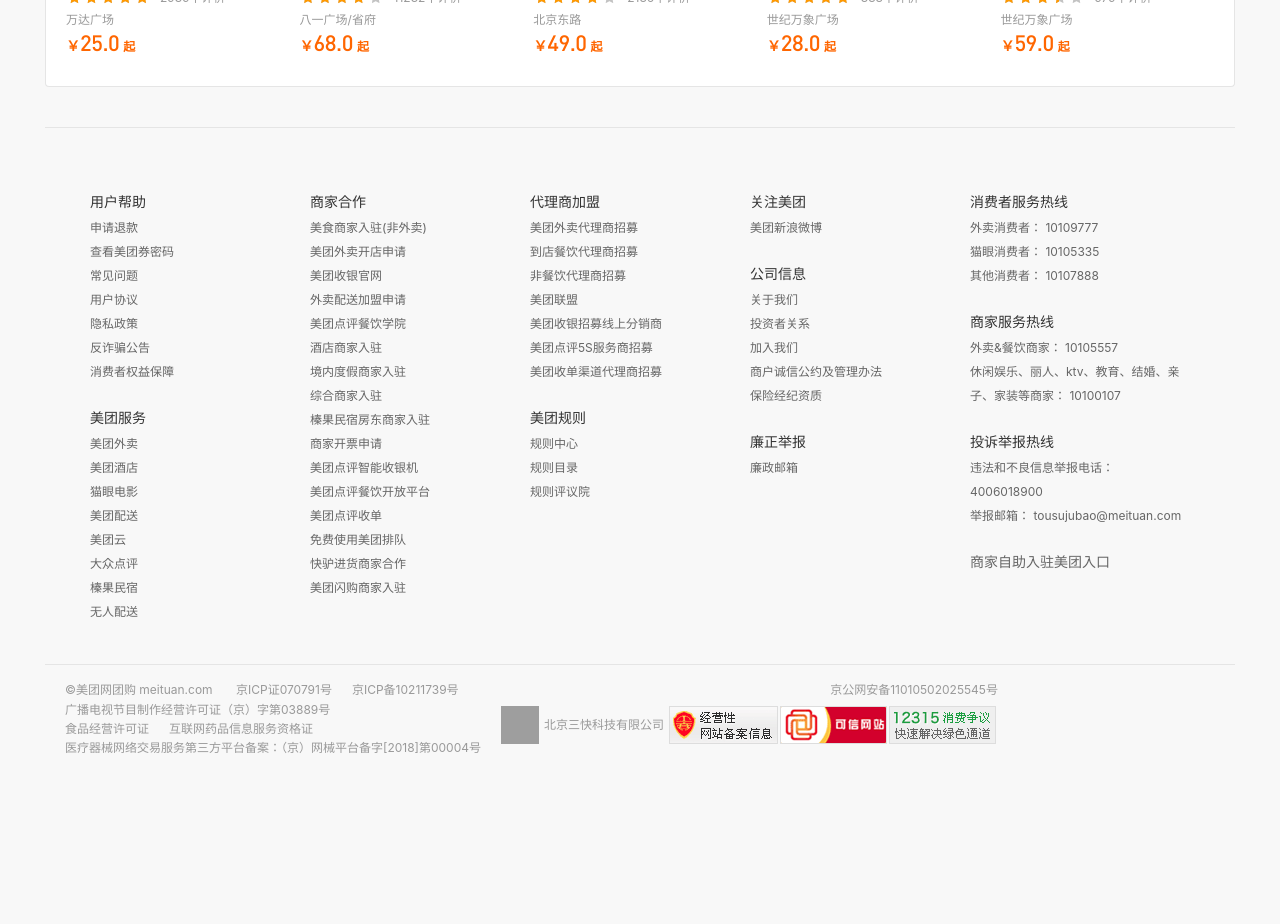
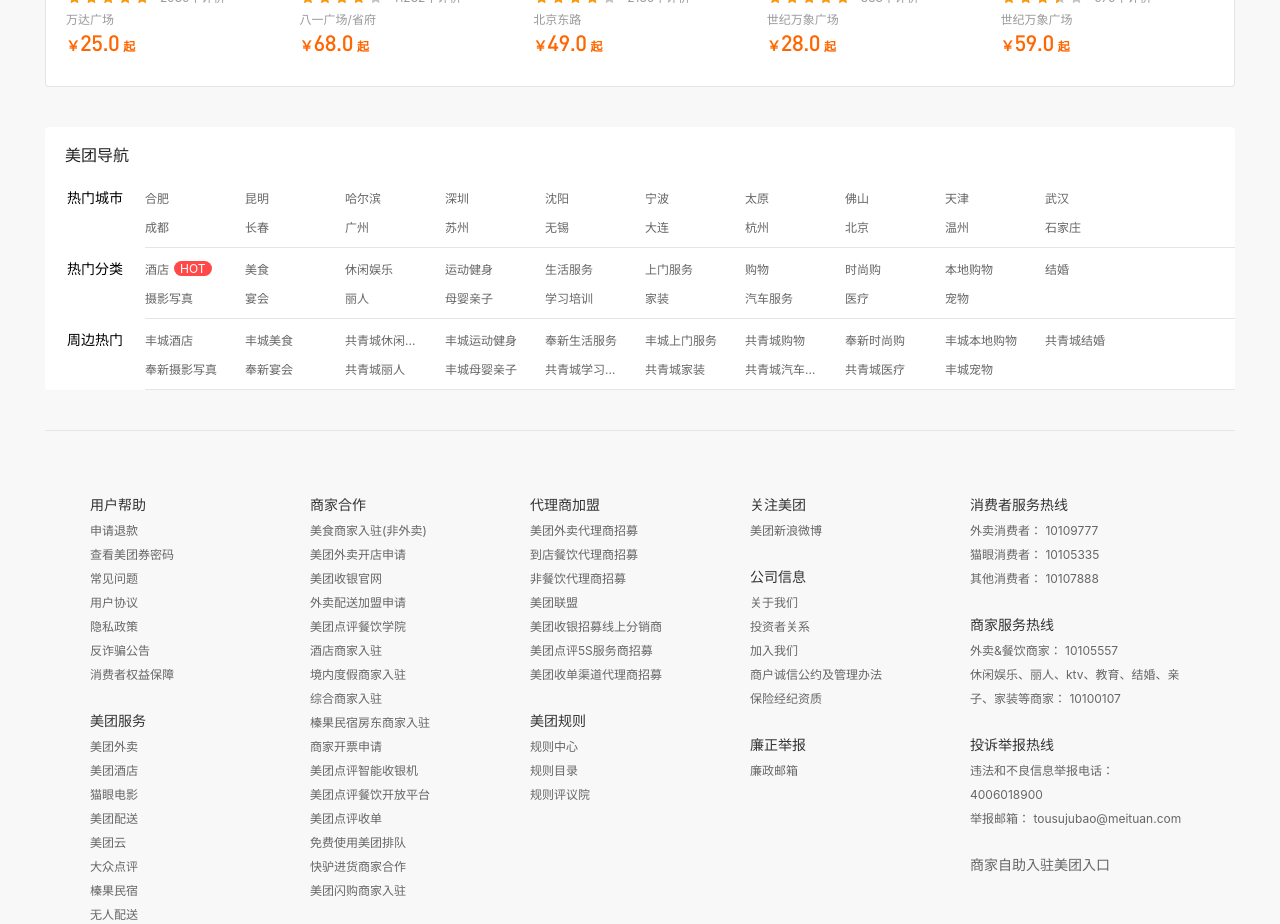
Before and after one commit to liaodehui1/meituan, a Vue app: page /#/ in a window 1280 px wide. Shown: the part 3980-4904 px from the top of the page. Before the commit the page ends 4775 px from the top, so only its background shows below. Built offline with nearby package versions, Linux system fonts and the light colour scheme; grey boxes are pictures that could not be loaded.

Commit message:
add-footer

```diff
--- a/src/pages/home/Home.vue
+++ b/src/pages/home/Home.vue
@@ -2,6 +2,7 @@
   <div class="home">
     <com-header></com-header>
     <com-content></com-content>
+    <com-nav></com-nav>
     <com-footer></com-footer>
   </div>
 </template>
@@ -10,10 +11,12 @@
 import header from '@/components/home/Header'
 import content from '@/components/home/Content'
 import footer from '@/components/public/Footer'
+import nav from '@/components/home/Nav'
 export default {
   components:{
     'com-header':header,
     'com-content':content,
+    'com-nav':nav,
     'com-footer':footer
   }
 }
```
